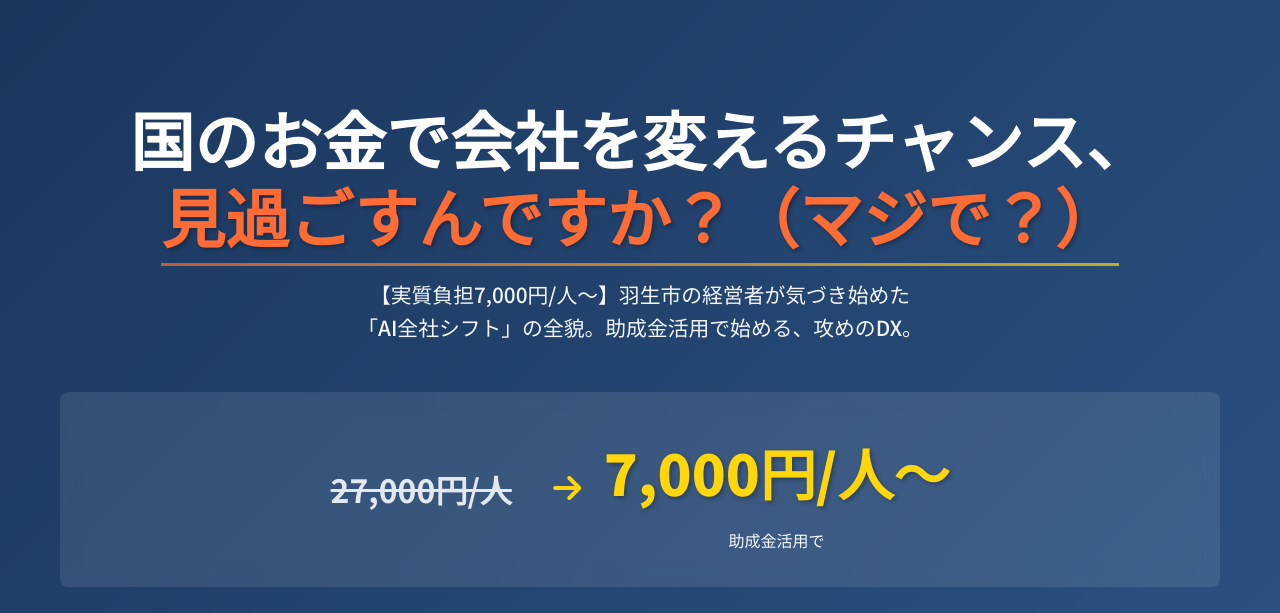
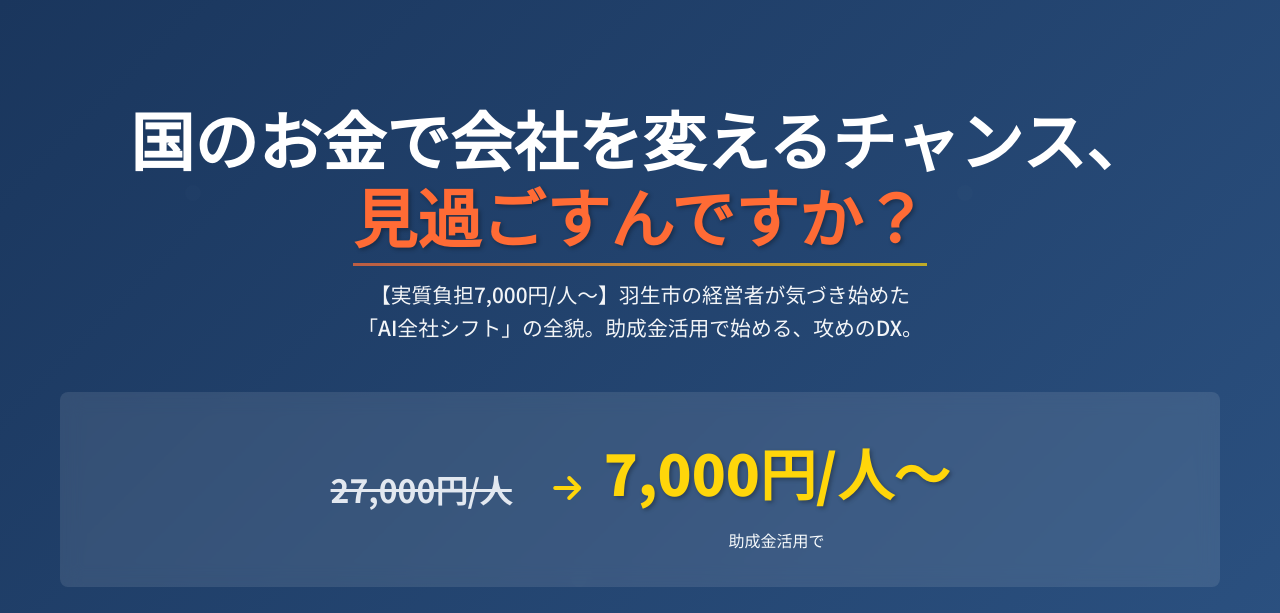
Before and after one commit to YuhiAozora/ai-training-lp, a plain HTML site: page index.html in a window 1280 px wide. Shown: the top 613 px of the page. Drawn offline with Linux system fonts and the light colour scheme; files whose address does not match are found by name.

Commit message:
index.html

```diff
--- a/index.html
+++ b/index.html
@@ -35,7 +35,7 @@
             <div class="hero-content">
                 <h1 class="hero-title">
                     国のお金で会社を変えるチャンス、<br>
-                    <span class="emphasis">見過ごすんですか？（マジで？）</span>
+                    <span class="emphasis">見過ごすんですか？</span>
                 </h1>
 
                 <p class="hero-subtitle">
```
